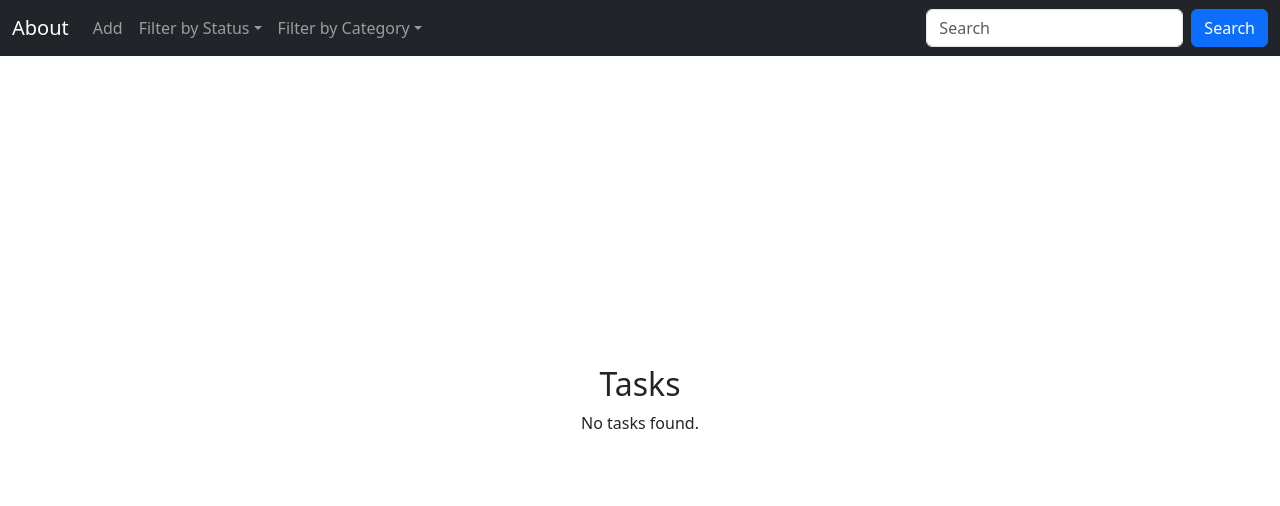
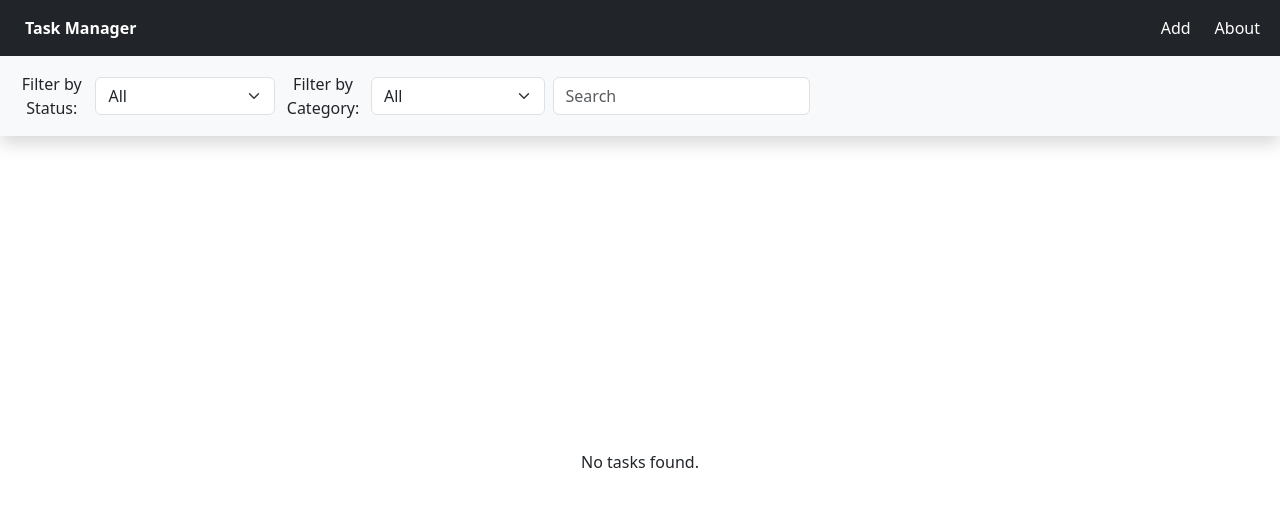
Before and after one commit to swan07222/task-manage, a React (Vite) app: page / in a window 1280 px wide. Shown: the top 506 px of the page. Built offline with nearby package versions, Linux system fonts and the light colour scheme.

Commit message:
Change style

```diff
--- a/src/App.jsx
+++ b/src/App.jsx
@@ -8,27 +8,12 @@ import Landing from './component/layout/Landing.jsx'
 import './App.css'
 
 function App() {
-  const [searchTerm, setSearchTerm] = useState("");
-  const [statusFilter, setStatusFilter] = useState("all");
-  const [categoryFilter, setCategoryFilter] = useState("all");
-
   return (
     <Router>
-      <Navbar
-        searchTerm={searchTerm}
-        setSearchTerm={setSearchTerm}
-        statusFilter={statusFilter}
-        setStatusFilter={setStatusFilter}
-        categoryFilter={categoryFilter}
-        setCategoryFilter={setCategoryFilter}
-      />
+      <Navbar/>
       <Routes>
         <Route path='/' element={
-          <Landing
-            searchTerm={searchTerm}
-            statusFilter={statusFilter}
-            categoryFilter={categoryFilter}
-          />
+          <Landing/>
         }/>
         <Route exact path='/add' element={<Add />} />
         <Route exact path='/edit/:id' element={<Edit />} />
--- a/src/component/layout/Landing.jsx
+++ b/src/component/layout/Landing.jsx
@@ -1,69 +1,198 @@
-import React, { useEffect } from "react";
+import React, { useEffect, useState } from "react";
 import { connect } from "react-redux";
 import { showTasks, deleteTask } from "../../actions/taskactions";
-import { useNavigate } from 'react-router-dom';
+import { useNavigate } from "react-router-dom";
+import { Modal, Button } from "react-bootstrap";
 
-const Landing = ({ tasks, dispatch, searchTerm, statusFilter, categoryFilter }) => {
+const Landing = ({ tasks, dispatch }) => {
+  const [searchTerm, setSearchTerm] = useState("");
+  const [statusFilter, setStatusFilter] = useState("all");
+  const [categoryFilter, setCategoryFilter] = useState("all");
+
+  const [showModal, setShowModal] = useState(false);
+  const [taskToDelete, setTaskToDelete] = useState(null);
+
+  const navigate = useNavigate();
+
   useEffect(() => {
     dispatch(showTasks());
   }, [dispatch]);
 
-  const navigate = useNavigate();
-
-  const handleDelete = (id) => {
-    if (window.confirm('Are you sure you want to delete this task?')) {
-      dispatch(deleteTask(id));
-    }
+  const handleDeleteClick = (taskId) => {
+    setTaskToDelete(taskId);
+    setShowModal(true);
   };
 
-  const filteredTasks = (tasks || []).filter(task => {
-    const term = (searchTerm || "").toLowerCase();
-    const status = (statusFilter || "all").toLowerCase();
-    const category = (categoryFilter || "all").toLowerCase();
+  const confirmDelete = () => {
+    dispatch(deleteTask(taskToDelete));
+    setShowModal(false);
+    setTaskToDelete(null);
+  };
+
+  const cancelDelete = () => {
+    setShowModal(false);
+    setTaskToDelete(null);
+  };
+
+  const filteredTasks = (tasks || []).filter((task) => {
+    const term = searchTerm.toLowerCase();
+    const status = statusFilter.toLowerCase();
+    const category = categoryFilter.toLowerCase();
+    console.log(task);
 
     const matchesSearch =
-      (task.title || "").toLowerCase().includes(term) ||
-      (task.description || "").toLowerCase().includes(term) ||
-      (task.category || "").toLowerCase().includes(term);
+      task.title.toLowerCase().includes(term) ||
+      task.description.toLowerCase().includes(term) ||
+      task.category.toLowerCase().includes(term);
 
     const matchesStatus =
-      status === "all" ? true : (task.status || "").toLowerCase() === status;
-
+      status === "all" ? true : task.status.toLowerCase() === status;
     const matchesCategory =
-      category === "all" ? true : (task.category || "").toLowerCase() === category;
+      category === "all" ? true : task.category.toLowerCase() === category;
 
     return matchesSearch && matchesStatus && matchesCategory;
   });
 
   return (
-    <div className="container mt-3">
-      <h2>Tasks</h2>
+    <div>
+      {/* Fixed filter bar below navbar */}
+      <div
+        className="bg-light p-3 d-flex flex-wrap align-items-center gap-2 position-fixed start-0 w-100 shadow"
+        style={{ zIndex: 1000, top: "56px" }}
+      >
+        {/* Status Filter */}
+        <div className="d-flex align-items-center">
+          <label htmlFor="statusFilter" className="me-2 mb-0">
+            Filter by Status:
+          </label>
+          <select
+            id="statusFilter"
+            className="form-select"
+            value={statusFilter}
+            onChange={(e) => setStatusFilter(e.target.value)}
+          >
+            <option value="all">All</option>
+            <option value="not started">Not started</option>
+            <option value="started">Started</option>
+            <option value="completed">Completed</option>
+          </select>
+        </div>
+
+        {/* Category Filter */}
+        <div className="d-flex align-items-center">
+          <label htmlFor="categoryFilter" className="me-2 mb-0">
+            Filter by Category:
+          </label>
+          <select
+            id="categoryFilter"
+            className="form-select"
+            value={categoryFilter}
+            onChange={(e) => setCategoryFilter(e.target.value)}
+          >
+            <option value="all">All</option>
+            <option value="work">Work</option>
+            <option value="personal">Personal</option>
+            <option value="learning">Learning</option>
+          </select>
+        </div>
+
+        {/* Search */}
+        <div className="d-flex align-items-center">
+          <input
+            type="text"
+            className="form-control"
+            placeholder="Search"
+            value={searchTerm}
+            onChange={(e) => setSearchTerm(e.target.value)}
+          />
+        </div>
+      </div>
+
+      {/* Spacer */}
+      <div style={{ height: "140px" }}></div>
+
+      {/* Task Grid */}
+      <div className="container-fluid">
         {filteredTasks.length === 0 ? (
           <p>No tasks found.</p>
         ) : (
-        <ul className="list-group">
-          {filteredTasks.map((task, idx) => (
-            <div key={idx} className="list-group-item mb-4">
-              <li className="mb-3"><strong>{task.title}</strong></li>
-              <li>
-                {task.description}
-                <span className="badge bg-secondary ms-2 mb-4">{task.status}</span>
-              </li>
-              <li className="mb-2">{task.category}</li>
-              <li>
-                <button className="btn btn-danger me-2" onClick={() => navigate(`/edit/${idx}`)}>Edit</button>
-                <button className="btn btn-danger me-2" onClick={() => handleDelete(idx)}>Delete</button>
-              </li>
+          <div className="row g-3">
+            {filteredTasks.map((task) => (
+              <div key={task.id} className="col-6 col-sm-4 col-md-3 col-lg-2">
+                <div className="card h-100 task-card">
+                  <div className="card-body d-flex flex-column">
+                    <h5 className="card-title">{task.title}</h5>
+                    <p className="card-text flex-grow-1">{task.description}</p>
+                    <div className="mb-2">
+                      <span
+                        className={`badge me-1 ${
+                          task.status === "Not started"
+                            ? "bg-secondary"
+                            : task.status === "Started"
+                            ? "bg-primary"
+                            : "bg-success"
+                        }`}
+                      >
+                        {task.status}
+                      </span>
+                      <span className="badge bg-info">{task.category}</span>
+                    </div>
+                    <div className="mt-auto d-flex gap-2">
+                      <button
+                        className="btn btn-primary btn-sm"
+                        onClick={() => navigate(`/edit/${task.id}`)}
+                      >
+                        Edit
+                      </button>
+                      <button
+                        className="btn btn-danger btn-sm"
+                        onClick={() => handleDeleteClick(task.id)}
+                      >
+                        Delete
+                      </button>
+                    </div>
+                  </div>
+                </div>
               </div>
             ))}
-        </ul>
+          </div>
         )}
+      </div>
+
+      {/* Delete Confirmation Modal */}
+      <Modal show={showModal} onHide={cancelDelete} centered>
+        <Modal.Header closeButton>
+          <Modal.Title>Delete Task</Modal.Title>
+        </Modal.Header>
+        <Modal.Body>
+          Are you sure you want to delete this task? This action cannot be undone.
+        </Modal.Body>
+        <Modal.Footer>
+          <Button variant="secondary" onClick={cancelDelete}>
+            Cancel
+          </Button>
+          <Button variant="danger" onClick={confirmDelete}>
+            Delete
+          </Button>
+        </Modal.Footer>
+      </Modal>
+
+      {/* Hover effect CSS */}
+      <style>{`
+        .task-card {
+          transition: transform 0.2s, box-shadow 0.2s;
+        }
+        .task-card:hover {
+          transform: translateY(-5px) scale(1.02);
+          box-shadow: 0 8px 20px rgba(0,0,0,0.15);
+        }
+      `}</style>
     </div>
   );
 };
 
 const mapStateToProps = (state) => ({
-  tasks: state.task.tasks
+  tasks: state.task.tasks,
 });
 
 export default connect(mapStateToProps)(Landing);
--- a/src/component/layout/Navbar.jsx
+++ b/src/component/layout/Navbar.jsx
@@ -1,68 +1,59 @@
 import React from "react";
 import { Link, useNavigate } from "react-router-dom";
 
-const Navbar = ({ searchTerm, setSearchTerm, statusFilter, setStatusFilter, categoryFilter, setCategoryFilter }) => {
+const Navbar = () => {
   const navigate = useNavigate();
 
   return (
     <nav className="navbar navbar-expand-sm navbar-dark bg-dark fixed-top">
       <div className="container-fluid">
 
-        <Link className="navbar-brand" to="/about">About</Link>
+        {/* Left side: Task Manager */}
+        <button
+          type="button"
+          className="btn btn-link text-white fw-bold mb-0"
+          onClick={() => navigate("/")}
+          style={{ textDecoration: 'none' }}
+        >
+          Task Manager
+        </button>
 
-        <button className="navbar-toggler" type="button">
+        {/* Navbar toggler for mobile */}
+        <button
+          className="navbar-toggler"
+          type="button"
+          data-bs-toggle="collapse"
+          data-bs-target="#mynavbar"
+        >
           <span className="navbar-toggler-icon"></span>
         </button>
 
-        <div className="collapse navbar-collapse" id="mynavbar">
-          <ul className="navbar-nav me-auto mb-2 mb-sm-0">
+        {/* Right side: Add and About */}
+        <div className="collapse navbar-collapse justify-content-end" id="mynavbar">
+          <ul className="navbar-nav mb-2 mb-sm-0">
 
-            <button
-              type="button"
-              className="nav-link btn btn-link"
-              onClick={() => navigate(`/add`)}
-            >
-              Add
-            </button>
-
-            {/* Status Filter */}
-            <li className="nav-item dropdown">
-              <a className="nav-link dropdown-toggle" href="#" role="button" data-bs-toggle="dropdown">
-                Filter by Status
-              </a>
-              <ul className="dropdown-menu">
-                <li><button className="dropdown-item" onClick={() => setStatusFilter("all")}>All</button></li>
-                <li><button className="dropdown-item" onClick={() => setStatusFilter("not started")}>Not started</button></li>
-                <li><button className="dropdown-item" onClick={() => setStatusFilter("started")}>Started</button></li>
-                <li><button className="dropdown-item" onClick={() => setStatusFilter("completed")}>Completed</button></li>
-              </ul>
+            <li className="nav-item me-2">
+              <button
+                type="button"
+                className="nav-link btn btn-link text-white fw-normal mb-0"
+                onClick={() => navigate("/add")}
+                style={{ textDecoration: 'none' }}
+              >
+                Add
+              </button>
             </li>
 
-            {/* Category Filter */}
-            <li className="nav-item dropdown">
-              <a className="nav-link dropdown-toggle" href="#" role="button" data-bs-toggle="dropdown">
-                Filter by Category
-              </a>
-              <ul className="dropdown-menu">
-                <li><button className="dropdown-item" onClick={() => setCategoryFilter("all")}>All</button></li>
-                <li><button className="dropdown-item" onClick={() => setCategoryFilter("work")}>Work</button></li>
-                <li><button className="dropdown-item" onClick={() => setCategoryFilter("personal")}>Personal</button></li>
-                <li><button className="dropdown-item" onClick={() => setCategoryFilter("learning")}>Learning</button></li>
-              </ul>
+            <li className="nav-item">
+              <Link
+                className="nav-link text-white fw-normal mb-0"
+                to="/about"
+                style={{ textDecoration: 'none' }}
+              >
+                About
+              </Link>
             </li>
+
           </ul>
-
-          {/* Search */}
-          <form className="d-flex">
-            <input
-              className="form-control me-2"
-              type="text"
-              placeholder="Search"
-              value={searchTerm}
-              onChange={(e) => setSearchTerm(e.target.value)}
-            />
-            <button className="btn btn-primary" type="button">Search</button>
-          </form>
         </div>
       </div>
     </nav>
--- a/src/component/routes/style.css
+++ b/src/component/routes/style.css
@@ -1,3 +1,15 @@
 li {
     list-style-type: none;
   }
+.row g-3
+{
+
+}
+
+#root {
+  max-width: 1280px;
+  /* margin: 0 auto; */
+  padding: 2rem;
+  text-align: center;
+  width: 100%;
+}
```
Also changed, not shown: src/component/routes/add.jsx (+32 -9 lines), src/component/routes/edit.jsx (+28 -8 lines). Lines whose indentation alone changed are shown as unchanged.
